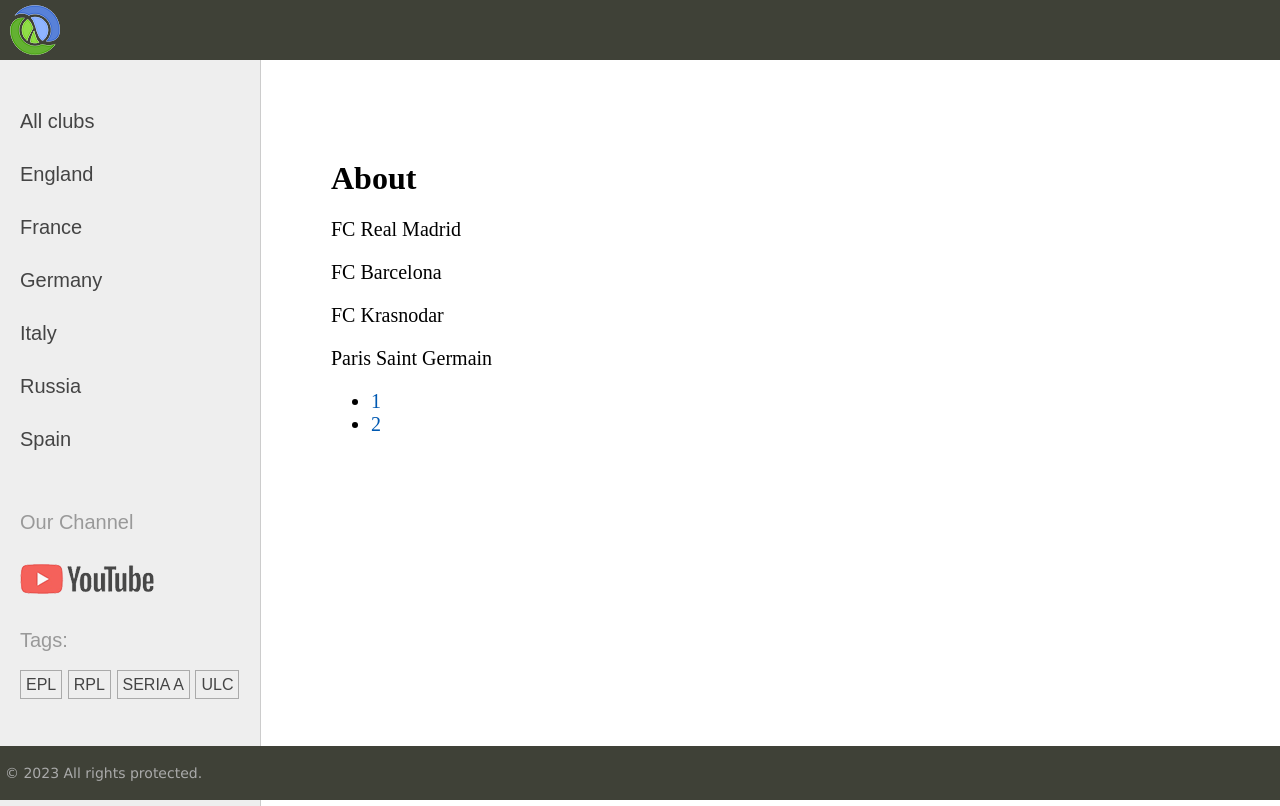
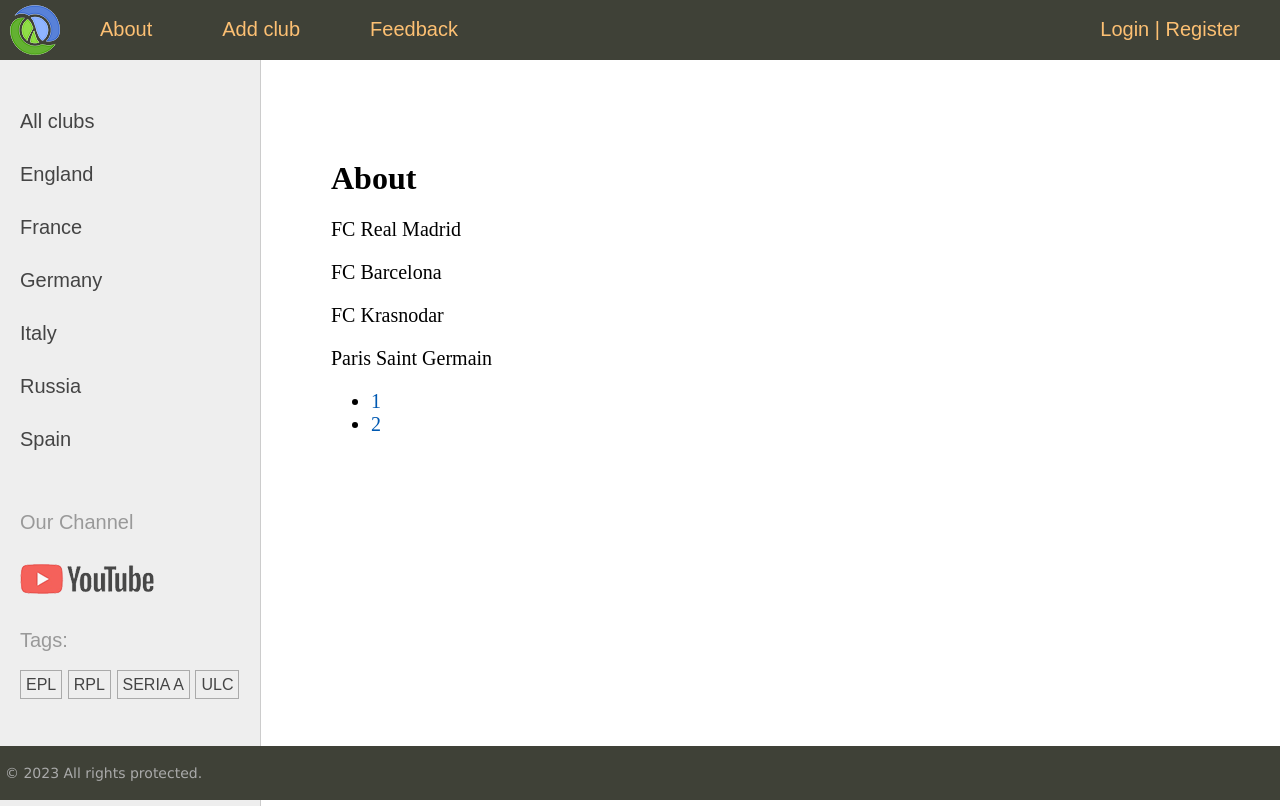
Before and after one commit to Yarmayar/football_clubs, a Django app: page /about/ in a window 1280 px wide. Run offline with Django 4.2, Linux system fonts and the light colour scheme; data comes from the database, SQL or seed files in the repository.

Commit message:
Создаем шаблонный контекстный процессор get_clubs_context для передачи во все наши шаблоны главного меню Добавляем в base.html маршруты для Войти, Выйти, Регистрация(заглушка)

```diff
--- a/football_clubs_project/clubs/templatetags/clubs_tags.py
+++ b/football_clubs_project/clubs/templatetags/clubs_tags.py
@@ -3,6 +3,7 @@
 
 from clubs import views
 from clubs.models import Country, TagClub
+from clubs.utils import menu
 
 register = template.Library()
 
@@ -10,6 +11,11 @@
 @register.simple_tag()
 def get_countries():
     return views.cntr_db
+
+
+@register.simple_tag()
+def get_menu():
+    return menu
 
 
 @register.inclusion_tag('clubs/list_countries.html')
--- a/football_clubs_project/clubs/utils.py
+++ b/football_clubs_project/clubs/utils.py
@@ -1,7 +1,6 @@
 menu = [{'title': 'About', 'url_name': 'about'},
         {'title': 'Add club', 'url_name': 'add_club'},
         {'title': 'Feedback', 'url_name': 'feedback'},
-        {'title': 'Login', 'url_name': 'login'}
         ]
 
 
@@ -17,11 +16,8 @@
             self.extra_context['title'] = self.page_title
         if self.cntr_selected is not None:
             self.extra_context['cntr_selected'] = self.cntr_selected
-        if 'menu' not in self.extra_context:
-            self.extra_context['menu'] = menu
 
     def get_mixin_context(self, context, **kwargs):
-        context['menu'] = menu
         context['cntr_selected'] = None
         context.update(**kwargs)
         return context
--- a/football_clubs_project/football_clubs_project/settings.py
+++ b/football_clubs_project/football_clubs_project/settings.py
@@ -70,6 +70,7 @@
                 'django.template.context_processors.request',
                 'django.contrib.auth.context_processors.auth',
                 'django.contrib.messages.context_processors.messages',
+                'users.context_processor.get_clubs_context',
             ],
         },
     },
--- a/football_clubs_project/templates/base.html
+++ b/football_clubs_project/templates/base.html
@@ -17,10 +17,14 @@
 		<div class="header">
 			<ul id="mainmenu" class="mainmenu">
 			<li class="logo"><a href="{% url 'home' %}"><div class="logo"></div></a></li>
-{% for m in menu %}
-	{% if not forloop.last %}<li>{% else %}<li class="last">{% endif %}
-		<a href="{% url m.url_name %}">{{ m.title }}</a></li>
+{% for m in mainmenu %}
+		<li><a href="{% url m.url_name %}">{{ m.title }}</a></li>
 {% endfor %}
+	{% if user.is_authenticated %}
+				<li class="last">{{ user.username }} | <a href="{% url 'users:logout'%}">Logout</a></li>
+	{% else %}
+				<li class="last"><a href="{% url 'users:login'%}">Login</a> | <a href="#">Register</a></li>
+	{% endif %}
 			</ul>
 			<div class="clear"></div>
 		</div>
--- /dev/null
+++ b/football_clubs_project/users/context_processor.py
@@ -0,0 +1,5 @@
+from clubs.utils import menu
+
+
+def get_clubs_context(request):
+    return {'mainmenu': menu}
```
